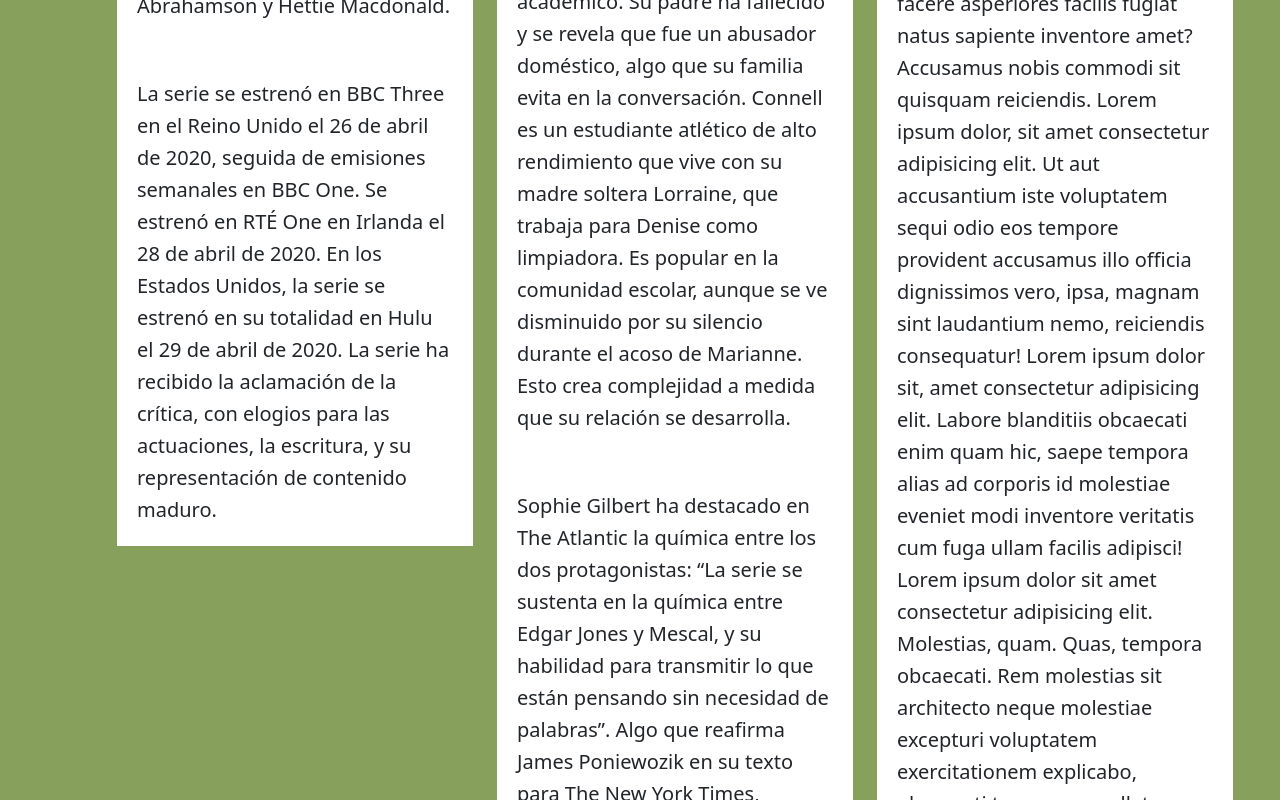
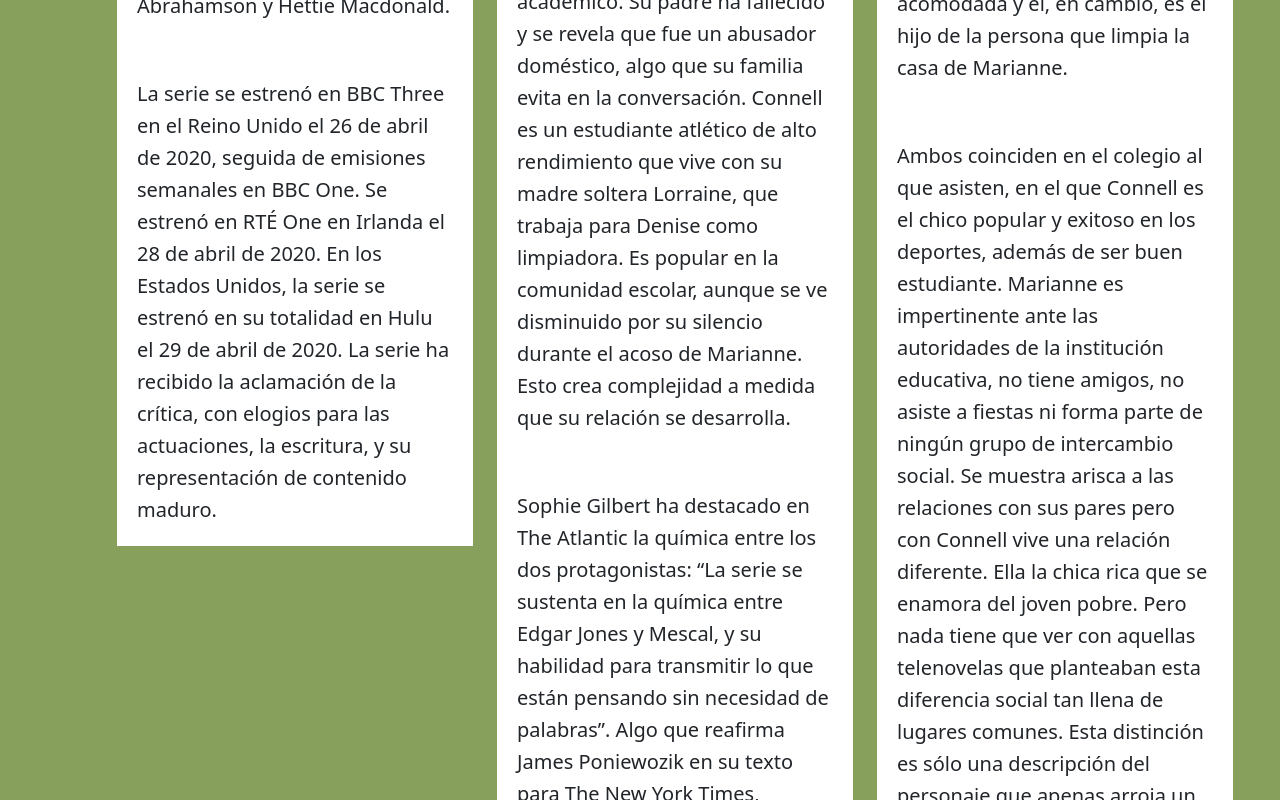
Before and after one commit to lucilapaz/nuevo, a website: page index.html in a window 1280 px wide. Shown: the part 1260-2060 px from the top of the page. Drawn offline with nearby package versions, Linux system fonts and the light colour scheme.

Commit message:
cambio de p trailer en index

```diff
--- a/index.html
+++ b/index.html
@@ -103,10 +103,10 @@
                       <h3 class="trailer title">Trailer</h3>
                       <iframe width="427" height="240" src="https://www.youtube.com/embed/x1JQuWxt3cE" frameborder="0" allow="accelerometer; autoplay; clipboard-write; encrypted-media; gyroscope; picture-in-picture" allowfullscreen class="cajaRoja"></iframe> <br>
                       <p class="lead">
-                       Lorem, ipsum dolor sit amet consectetur adipisicing elit. Provident rerum omnis animi est inventore accusantium, beatae aspernatur dolorem? Incidunt exercitationem tempore sint dolore soluta aut animi quam rem cum quaerat?
-                       Lorem ipsum dolor sit amet, consectetur adipisicing elit. Officiis ab incidunt, quo temporibus nostrum commodi minima, facere asperiores facilis fugiat natus sapiente inventore amet? Accusamus nobis commodi sit quisquam reiciendis. Lorem ipsum dolor, sit amet consectetur adipisicing elit.
-                       Ut aut accusantium iste voluptatem sequi odio eos tempore provident accusamus illo officia dignissimos vero, ipsa, magnam sint laudantium nemo, reiciendis consequatur! Lorem ipsum dolor sit, amet consectetur adipisicing elit. Labore blanditiis obcaecati enim quam hic, saepe tempora alias ad corporis id molestiae eveniet modi inventore veritatis cum fuga ullam facilis adipisci! Lorem ipsum dolor sit amet consectetur adipisicing elit. Molestias, quam. Quas, tempora obcaecati. Rem molestias sit architecto neque molestiae excepturi voluptatem exercitationem explicabo, obcaecati tempore repellat aspernatur maiores eum officia. Lorem ipsum dolor, sit amet consectetur adipisicing elit.
-                       Fugiat, odio illo ipsam, numquam voluptate, a quisquam blanditiis laborum vel consequuntur reprehenderit eveniet suscipit quam quos pariatur eligendi eius quibusdam. Reprehenderit. Lorem ipsum dolor sit amet consectetur adipisicing elit. Nam aliquam dolorum odit nemo corrupti atque a delectus culpa inventore cumque. Corporis fuga unde nemo, ipsa deleniti cupiditate quo! Consectetur, illum?
+                        En plena cuarentena, Normal People es un verdadero boom, con más de 23 millones de visitas en los episodios descargados desde la plataforma digital de BBC. Esta historia que narra la relación entre Marianne (Daisy Edgar-Jones) y Connell (Paul Mescal, que hace su debut televisivo en esta serie) está ambientada en la Irlanda actual. Ella es una chica de una familia acomodada y él, en cambio, es el hijo de la persona que limpia la casa de Marianne.
+                      </p>
+                      <p class="lead">
+                        Ambos coinciden en el colegio al que asisten, en el que Connell es el chico popular y exitoso en los deportes, además de ser buen estudiante. Marianne es impertinente ante las autoridades de la institución educativa, no tiene amigos, no asiste a fiestas ni forma parte de ningún grupo de intercambio social. Se muestra arisca a las relaciones con sus pares pero con Connell vive una relación diferente. Ella la chica rica que se enamora del joven pobre. Pero nada tiene que ver con aquellas telenovelas que planteaban esta diferencia social tan llena de lugares comunes. Esta distinción es sólo una descripción del personaje que apenas arroja un dato más, pero eso es todo. De hecho, la autora, dijo sobre el rol de Marianne: “No quiero caer en esterotipos ofensivos pero quiero tener la libertad de crear personajes femeninos que no sean robots feministas, que nunca hayan cometido errores”.
                       </p>
                    </article>
                  </div>
```
